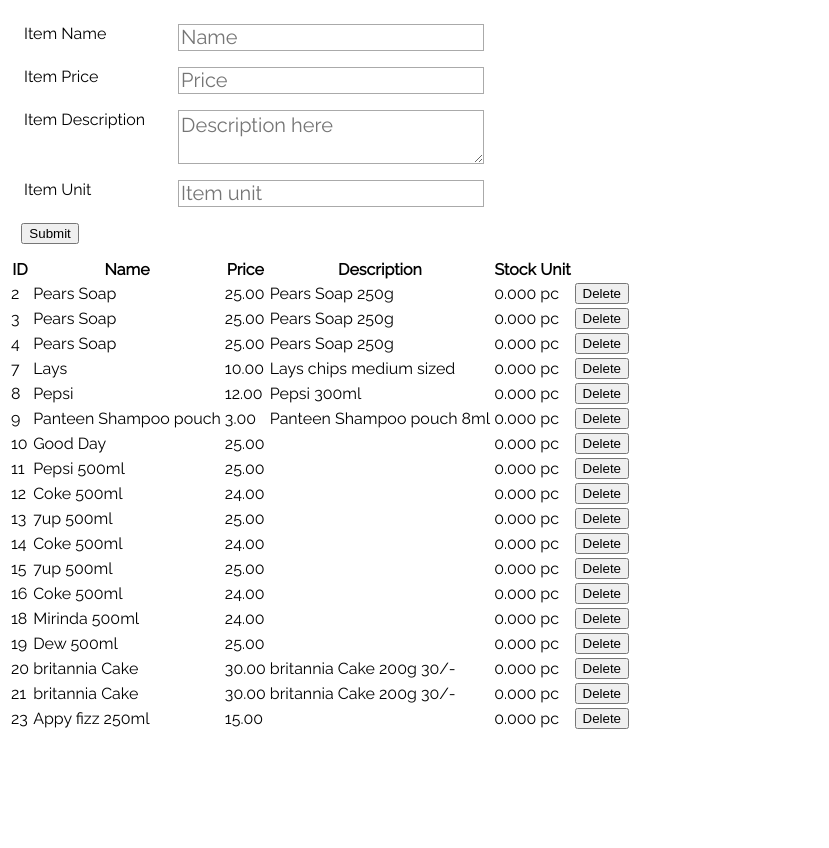
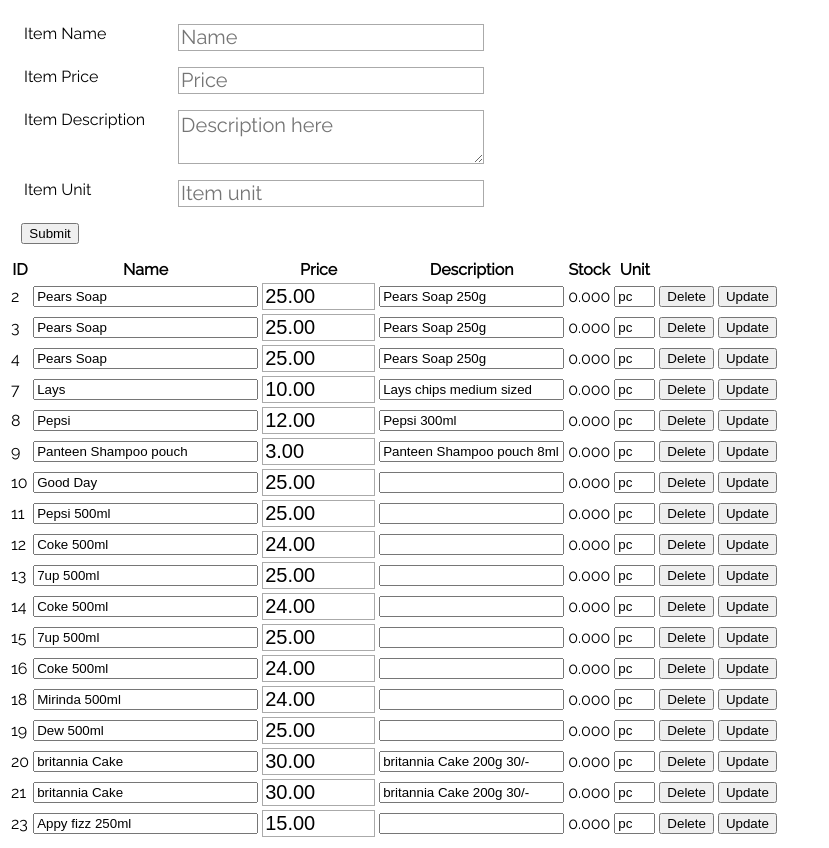
Before and after one commit to hharchani/intro_to_db, a PHP site: page /add_item.php in a window 1280 px wide. Shown: the whole page, without its empty margins (0-829 px from the left). Before the commit the page ends 729 px from the top, so only its background shows below. Run offline with PHP 8.4, Linux system fonts and the light colour scheme; data comes from the database, SQL or seed files in the repository.

Commit message:
Update on items

```diff
--- a/add_item.php
+++ b/add_item.php
@@ -56,6 +56,10 @@
     if (isset($_POST["delete"])) {
         $DB->query("DELETE FROM `items` WHERE `id` = $_POST[delete]");
     }
+    if (isset($_POST["update"])) {
+        $DB->query("UPDATE `items` SET `name` = '$_POST[name]', `price` = $_POST[price], `description` = '$_POST[description]', `unit` = '$_POST[unit]' WHERE `id` = $_POST[update]");
+        var_dump($DB->mysqli->error);
+    }
     if (isset($_POST["formSubmitted"])) {
         $validData = true;
         foreach($columns as $key) {
@@ -102,7 +106,6 @@
             <input type="submit" name="formSubmitted" />
         </form>
 
-        <form action='' method='post'>
             <table>
                 <tr>
                     <th>ID</th>
@@ -117,13 +120,16 @@
                     foreach ($rows as $row) {
                 ?>
                     <tr>
+                        <form action='' method='post'>
                         <td><?php echo $row["id"]; ?></td>
-                        <td><?php echo $row["name"]; ?></td>
-                        <td><?php echo $row["price"]; ?></td>
-                        <td><?php echo $row["description"]; ?></td>
+                        <td><input name='name' size=25 value='<?php echo $row["name"]; ?>' /></td>
+                        <td><input type='number' step='0.01' style='width:107px' name='price' value='<?php echo $row["price"]; ?>' /></td>
+                        <td><input name='description' value='<?php echo $row["description"]; ?>' /></td>
                         <td><?php echo $row["stock"]; ?></td>
-                        <td><?php echo $row["unit"]; ?></td>
+                        <td><input name='unit' size=2 value='<?php echo $row["unit"]; ?>' /></td>
                         <td><button type='submit' name='delete' value='<?php echo $row["id"]; ?>'>Delete</button></td>
+                        <td><button type='submit' name='update' value='<?php echo $row["id"]; ?>'>Update</button></td>
+                        </form>
                     </tr>
                 <?php
                     }
--- a/config.php
+++ b/config.php
@@ -69,7 +69,7 @@
 }
 
 class DAL {
-    private $mysqli;
+    public $mysqli;
     function __construct() {
         $this->mysqli = new mysqli(DB_HOST, DB_USER, DB_PASS, DB_NAME);
         if ($this->mysqli->connect_errno) {
```
